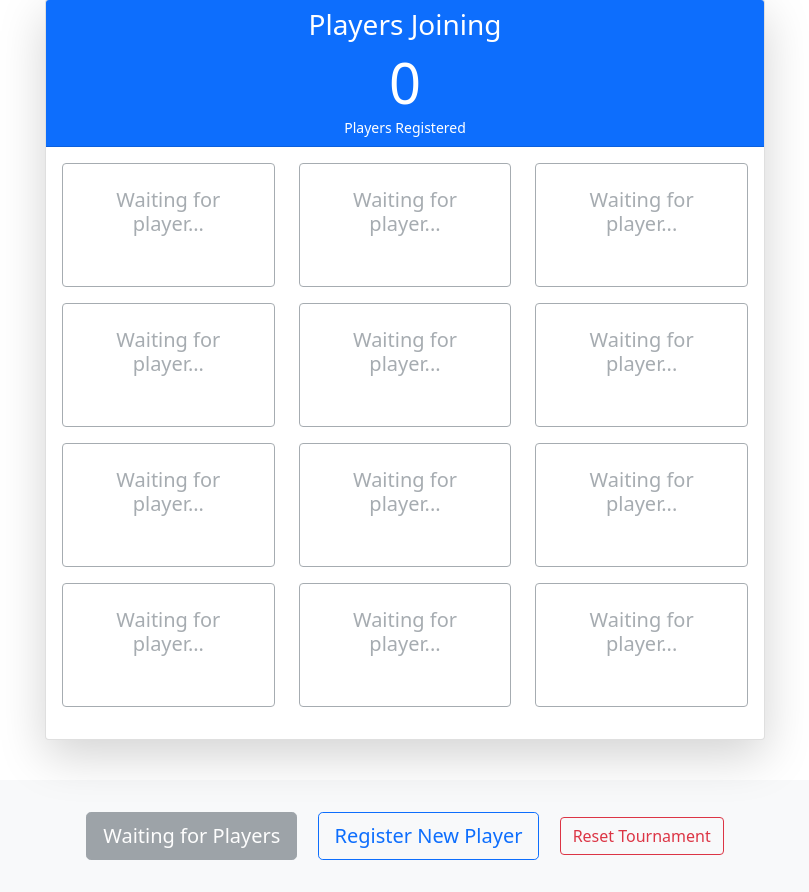
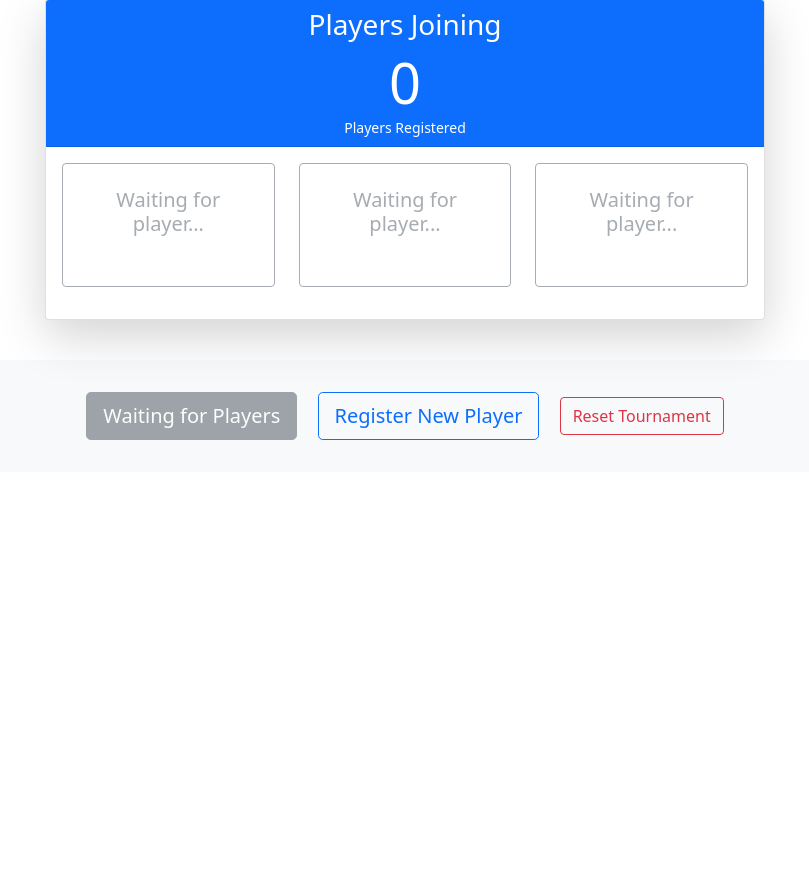
Before and after one commit to jamesgmc/aiapps-agents-in-a-day, an ASP.NET Core app: page /Home/TournamentWaiting in a window 1280 px wide. Shown: the part 284-1176 px from the top of the page, without its empty margins (235-1044 px from the left). After the commit the page ends 724 px from the top, so only its background shows below. Run offline with ASP.NET Core 8, Linux system fonts and the light colour scheme.

Commit message:
Implement progressive slot display in Tournament Lobby
Co-authored-by: qkfang <138417504+qkfang@users.noreply.github.com>

```diff
--- a/apps/psr-game-server/Views/Home/TournamentWaiting.cshtml
+++ b/apps/psr-game-server/Views/Home/TournamentWaiting.cshtml
@@ -48,8 +48,11 @@
                             </div>
                         }
 
-                        @* Show empty slots for more players *@
-                        @for (int i = Model.Players.Count; i < 12; i++)
+                        @* Show empty slots for more players - initially 3 slots, then add one by one after 3 players *@
+                        @{
+                            int totalSlots = Math.Max(3, Model.Players.Count + 1);
+                        }
+                        @for (int i = Model.Players.Count; i < totalSlots; i++)
                         {
                             <div class="col-md-6 col-lg-4 mb-3">
                                 <div class="card border-secondary h-100 waiting-slot">
```
